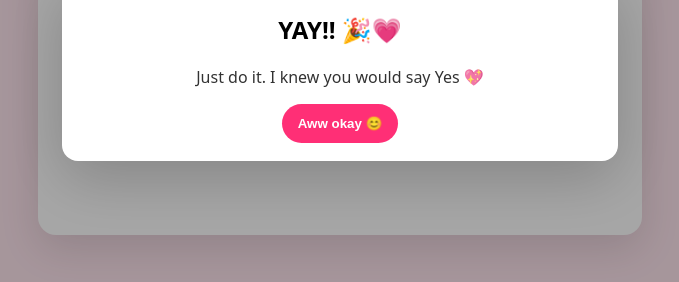
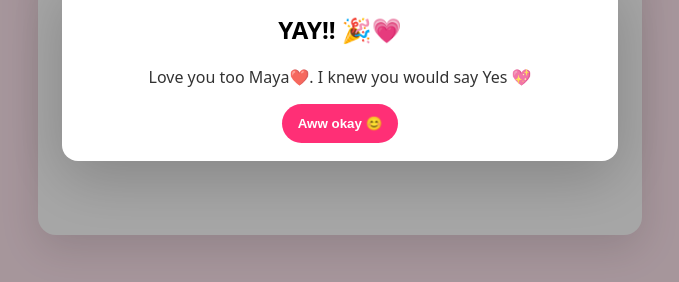
Before and after one commit to roshankc1018/Valentine, a plain HTML site: page index.html in a window 1280 px wide. Both pictures are taken after a click on the button "Yes 💖". Shown: the part 332-614 px from the top of the page, without its empty margins (300-979 px from the left). Drawn offline with Linux system fonts and the light colour scheme.

Commit message:
Update modal text to personalize message

```diff
--- a/index.html
+++ b/index.html
@@ -44,7 +44,7 @@
   <div class="modal" id="modal">
     <div class="box">
       <h2>YAY!! 🎉💗</h2>
-      <p id="modalText">Just do it. I knew you would say Yes 💖</p>
+      <p id="modalText">Love you too Maya❤️. I knew you would say Yes 💖</p>
       <button id="close" type="button">Aww okay 😊</button>
     </div>
   </div>
```
